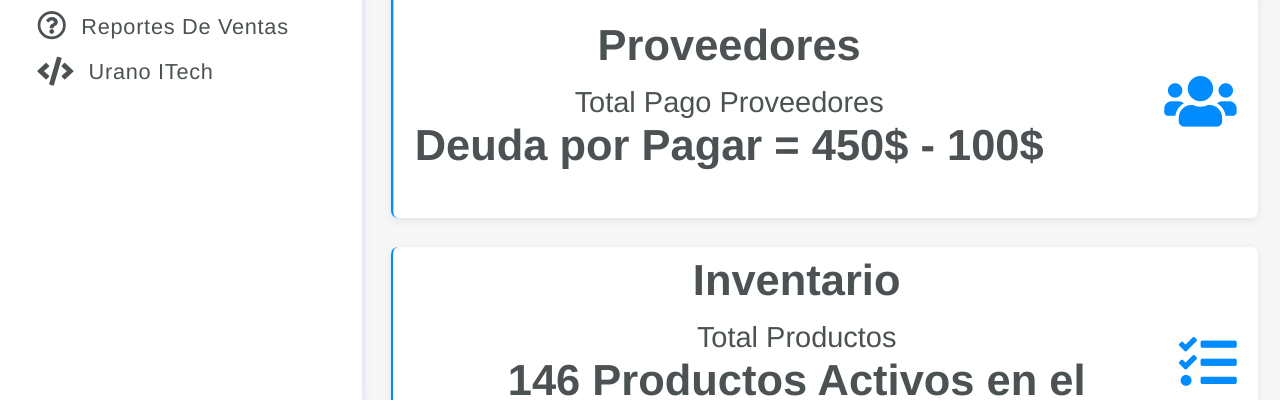
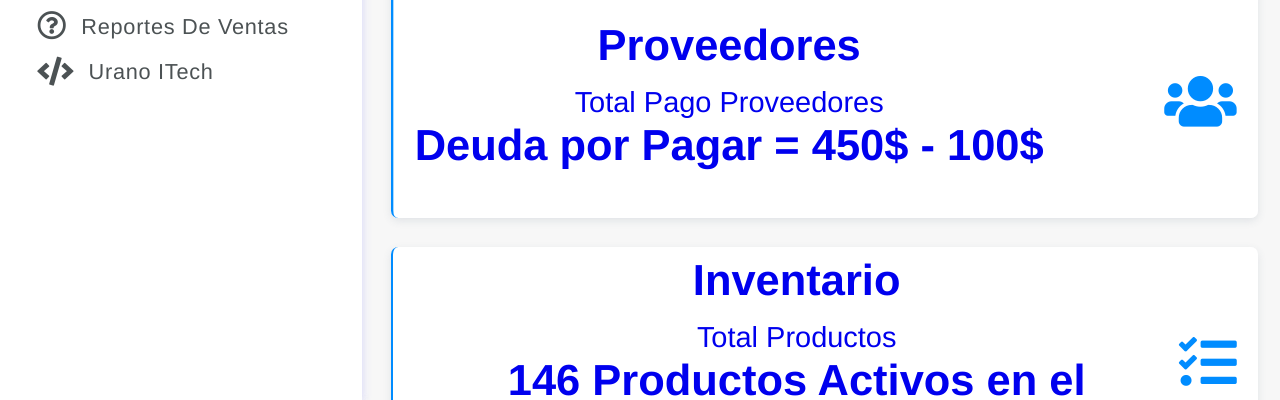
Before and after one commit to agustino42/controlcaja, a plain HTML site: page index.html in a window 1280 px wide. Shown: the part 400-800 px from the top of the page. Drawn offline with Linux system fonts and the light colour scheme; files whose address does not match are found by name.

Commit message:
links main

```diff
--- a/index.html
+++ b/index.html
@@ -126,8 +126,8 @@
 
                     <div class="box box-2">
                         <div class="box-details">
-                            <a>
-                                <h4 href="html/AperturaCaja.html">Proveedores</h4>
+                            <a href="html/AperturaCaja.html">
+                                <h4 >Proveedores</h4>
                                 <span>Total Pago Proveedores</span>
                                 <h4>Deuda por Pagar = 450$ - 100$</h4>
                             </a>
@@ -140,9 +140,11 @@
 
                     <div class="box box-3">
                         <div class="box-details">
+                            <a href="Productos-Inventario.html">
                                 <h4>Inventario</h4>
                                 <span>Total Productos</span>
                                 <h4>146 Productos Activos en el Almacen</h4>
+                            </a>
                         </div>
                         <div class="box-icon">
                             <i class="fas fa-tasks"></i></div>
@@ -150,9 +152,11 @@
                     </div>
                     <div class="box box-4">
                         <div class="box-details">
+                            <a class="html/Reportes-Ventas.html">
                                 <h4>Ganancias </h4>
                                 <span>Promedio del Dia</span>
                                 <h4>Total Ganancias: 1540$ - 2000$ </h4>
+                            </a>
                         </div>
                         <div class="box-icon">
                             <i class="fas fa-shopping-bag"></i></div>
```
Lines whose indentation alone changed are shown as unchanged.
